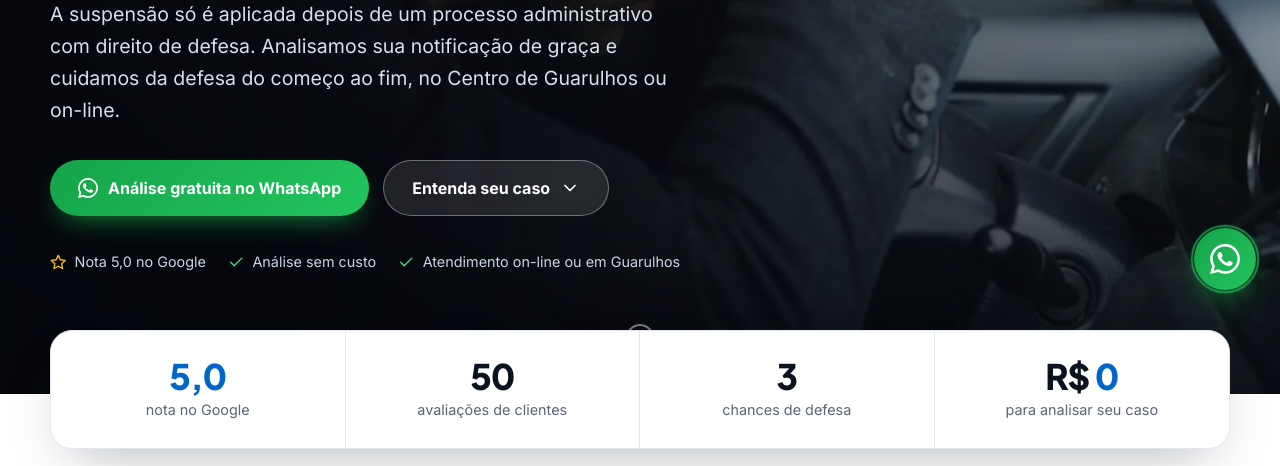
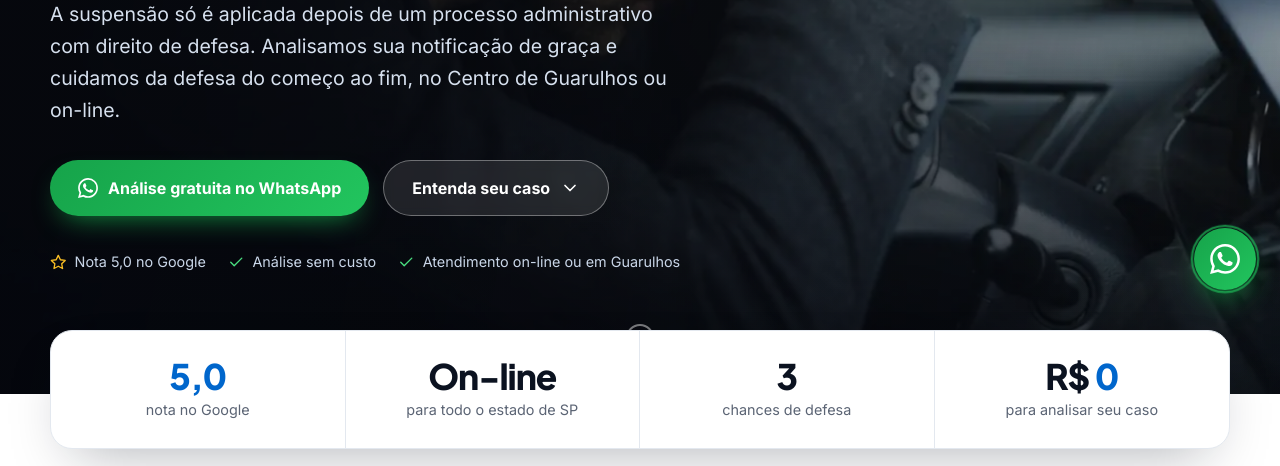
Before and after one commit to igornovaiss/cnhemdia, a plain HTML site: page cnh-suspensa-guarulhos/index.html in a window 1280 px wide. Shown: the part 486-952 px from the top of the page. Drawn offline with Linux system fonts and the light colour scheme.

Commit message:
Remove número de avaliações: CNH suspensa

```diff
--- a/cnh-suspensa-guarulhos/index.html
+++ b/cnh-suspensa-guarulhos/index.html
@@ -73,7 +73,7 @@
 <section class="numeros" aria-label="Números da CNH em Dia">
   <div class="wrap">
     <div class="num rv"><strong><em data-n="5.0">0</em></strong><span>nota no Google</span></div>
-    <div class="num rv" style="--d:.08s"><strong data-n="50">0</strong><span>avaliações de clientes</span></div>
+    <div class="num rv" style="--d:.08s"><strong>On-line</strong><span>para todo o estado de SP</span></div>
     <div class="num rv" style="--d:.16s"><strong data-n="3">0</strong><span>chances de defesa</span></div>
     <div class="num rv" style="--d:.24s"><strong>R$ <em>0</em></strong><span>para analisar seu caso</span></div>
   </div>
@@ -175,7 +175,7 @@
       <div class="google rv rv-d">
         <div class="estrelas" aria-hidden="true"><svg class="ic" viewBox="0 0 24 24" fill="none" stroke="currentColor" stroke-width="2" stroke-linecap="round" stroke-linejoin="round" aria-hidden="true"><path d="m12 2 3.09 6.26L22 9.27l-5 4.87 1.18 6.88L12 17.77l-6.18 3.25L7 14.14 2 9.27l6.91-1.01z"/></svg><svg class="ic" viewBox="0 0 24 24" fill="none" stroke="currentColor" stroke-width="2" stroke-linecap="round" stroke-linejoin="round" aria-hidden="true"><path d="m12 2 3.09 6.26L22 9.27l-5 4.87 1.18 6.88L12 17.77l-6.18 3.25L7 14.14 2 9.27l6.91-1.01z"/></svg><svg class="ic" viewBox="0 0 24 24" fill="none" stroke="currentColor" stroke-width="2" stroke-linecap="round" stroke-linejoin="round" aria-hidden="true"><path d="m12 2 3.09 6.26L22 9.27l-5 4.87 1.18 6.88L12 17.77l-6.18 3.25L7 14.14 2 9.27l6.91-1.01z"/></svg><svg class="ic" viewBox="0 0 24 24" fill="none" stroke="currentColor" stroke-width="2" stroke-linecap="round" stroke-linejoin="round" aria-hidden="true"><path d="m12 2 3.09 6.26L22 9.27l-5 4.87 1.18 6.88L12 17.77l-6.18 3.25L7 14.14 2 9.27l6.91-1.01z"/></svg><svg class="ic" viewBox="0 0 24 24" fill="none" stroke="currentColor" stroke-width="2" stroke-linecap="round" stroke-linejoin="round" aria-hidden="true"><path d="m12 2 3.09 6.26L22 9.27l-5 4.87 1.18 6.88L12 17.77l-6.18 3.25L7 14.14 2 9.27l6.91-1.01z"/></svg></div>
         <strong>5,0</strong>
-        <p>Nota máxima no Google, com 50 avaliações de clientes. “Ótimo atendimento, resolveu a CNH suspensa muito rápido.”</p>
+        <p>Nota máxima no Google. “Ótimo atendimento, resolveu a CNH suspensa muito rápido.”</p>
         <a href="https://www.google.com/maps/search/?api=1&query=CNH+em+Dia+Solu%C3%A7%C3%B5es+Guarulhos" target="_blank" rel="noopener">Ver avaliações no Google <svg class="ic" viewBox="0 0 24 24" fill="none" stroke="currentColor" stroke-width="2" stroke-linecap="round" stroke-linejoin="round" aria-hidden="true"><path d="M5 12h14M13 5l7 7-7 7"/></svg></a>
       </div>
     </div>
```
